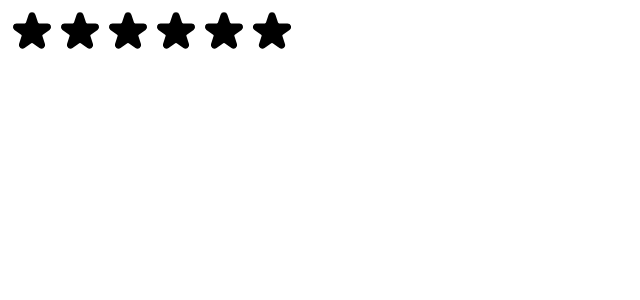
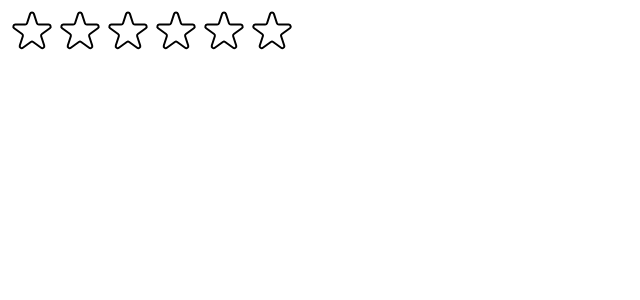
Before and after one commit to Charles-Rocke/usePopcorn, a React (Create React App) app: page / in a window 1280 px wide. Shown: the top 300 px of the page, without its empty margins (0-640 px from the left). Built offline with nearby package versions, Linux system fonts and the light colour scheme.

Commit message:
Star rating click function

```diff
--- a/src/StarRating.js
+++ b/src/StarRating.js
@@ -37,7 +37,11 @@
     <div style={containerStyle}>
       <div style={starContainerStyle}>
         {Array.from({ length: maxRating }, (_, i) => (
-          <Star key={i} onRate={() => setRating(i + 1)} />
+          <Star
+            key={i}
+            onRate={() => setRating(i + 1)}
+            full={rating >= i + 1}
+          />
         ))}
       </div>
       <p style={textStyle}>{rating || ""}</p>
@@ -45,9 +49,10 @@
   );
 }
 
-function Star({ onRate }) {
+function Star({ onRate, full }) {
   return (
     <span role="button" style={starStyle} onClick={onRate}>
+      {full ? (
         <svg
           xmlns="http://www.w3.org/2000/svg"
           viewBox="0 0 20 20"
@@ -56,6 +61,21 @@
         >
           <path d="M9.049 2.927c.3-.921 1.603-.921 1.902 0l1.07 3.292a1 1 0 00.95.69h3.462c.969 0 1.371 1.24.588 1.81l-2.8 2.034a1 1 0 00-.364 1.118l1.07 3.292c.3.921-.755 1.688-1.54 1.118l-2.8-2.034a1 1 0 00-1.175 0l-2.8 2.034c-.784.57-1.838-.197-1.539-1.118l1.07-3.292a1 1 0 00-.364-1.118L2.98 8.72c-.783-.57-.38-1.81.588-1.81h3.461a1 1 0 00.951-.69l1.07-3.292z" />
         </svg>
+      ) : (
+        <svg
+          xmlns="http://www.w3.org/2000/svg"
+          fill="none"
+          viewBox="0 0 24 24"
+          stroke="#000"
+        >
+          <path
+            strokeLinecap="round"
+            strokeLinejoin="round"
+            strokeWidth="{2}"
+            d="M11.049 2.927c.3-.921 1.603-.921 1.902 0l1.519 4.674a1 1 0 00.95.69h4.915c.969 0 1.371 1.24.588 1.81l-3.976 2.888a1 1 0 00-.363 1.118l1.518 4.674c.3.922-.755 1.688-1.538 1.118l-3.976-2.888a1 1 0 00-1.176 0l-3.976 2.888c-.783.57-1.838-.197-1.538-1.118l1.518-4.674a1 1 0 00-.363-1.118l-3.976-2.888c-.784-.57-.38-1.81.588-1.81h4.914a1 1 0 00.951-.69l1.519-4.674z"
+          />
+        </svg>
+      )}
     </span>
   );
 }
@@ -70,18 +90,6 @@
 
 EMPTY STAR
 
-<svg
-  xmlns="http://www.w3.org/2000/svg"
-  fill="none"
-  viewBox="0 0 24 24"
-  stroke="#000"
->
-  <path
-    strokeLinecap="round"
-    strokeLinejoin="round"
-    strokeWidth="{2}"
-    d="M11.049 2.927c.3-.921 1.603-.921 1.902 0l1.519 4.674a1 1 0 00.95.69h4.915c.969 0 1.371 1.24.588 1.81l-3.976 2.888a1 1 0 00-.363 1.118l1.518 4.674c.3.922-.755 1.688-1.538 1.118l-3.976-2.888a1 1 0 00-1.176 0l-3.976 2.888c-.783.57-1.838-.197-1.538-1.118l1.518-4.674a1 1 0 00-.363-1.118l-3.976-2.888c-.784-.57-.38-1.81.588-1.81h4.914a1 1 0 00.951-.69l1.519-4.674z"
-  />
-</svg>
+
 
 */
```
Lines whose indentation alone changed are shown as unchanged.
